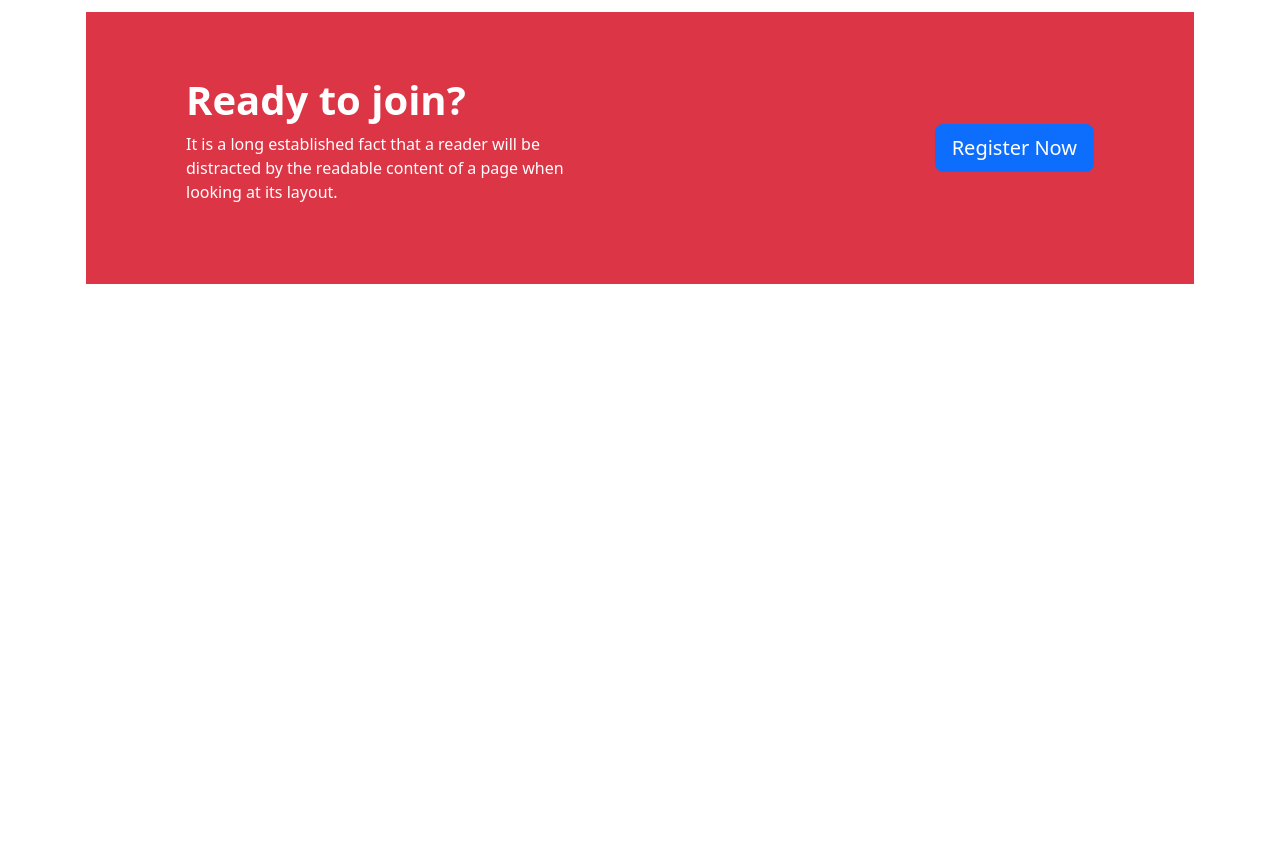
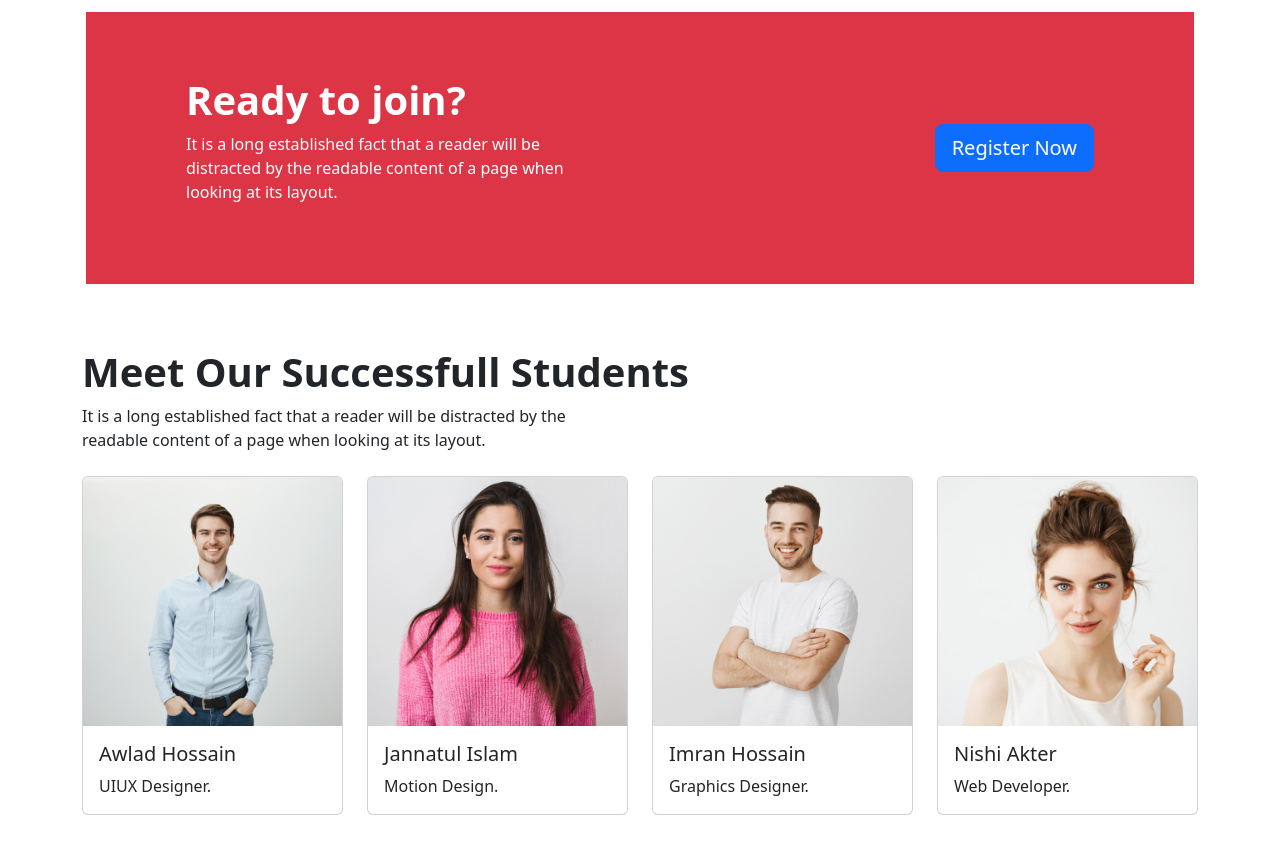
Before and after one commit to asifiqbal07/assignment-3, a plain HTML site: page index.html in a window 1280 px wide. Shown: the part 2771-3624 px from the top of the page. Before the commit the page ends 3071 px from the top, so only its background shows below. Drawn offline with nearby package versions, Linux system fonts and the light colour scheme.

Commit message:
Student Section Added

```diff
--- a/index.html
+++ b/index.html
@@ -239,6 +239,9 @@
     </section>
     <!-- Explore Section End ----------------------------------->
 
+    <!----------------------
+      Register Section Start
+    ---------------------------------------------------------->
 
     <section class="container mt-5 p-3">
       <div class="container overflow-hidden bg-danger">
@@ -259,6 +262,63 @@
         </div>
       </div>
     </section>
+    <!------------------------
+      Register Section End
+      -------------------->
+
+
+      <!-----------------------Students Section Start -------------------------------->
+      <Section class="container my-5">
+        <h1 class="fw-bold">Meet Our Successfull Students</h1>
+        <p>
+          It is a long established fact that a reader will be distracted by the <br> readable content of a page when looking at its layout.
+        </p>
+        <div class="mt-4">
+          <div class="row row-cols-1 row-cols-md-2 row-cols-lg-4 g-4">
+            <div class="col">
+              <div class="card">
+                <img src="images/student/student-1.png" class="card-img-top" alt="...">
+                <div class="card-body">
+                  <h5 class="card-title">Awlad Hossain</h5>
+                  <p class="card-text">UIUX Designer.</p>
+                </div>
+              </div>
+            </div>
+            <div class="col">
+              <div class="card">
+                <img src="images/student/student-2.png" class="card-img-top" alt="...">
+                <div class="card-body">
+                  <h5 class="card-title">Jannatul Islam</h5>
+                  <p class="card-text">Motion Design.</p>
+                </div>
+              </div>
+            </div>
+            <div class="col">
+              <div class="card">
+                <img src="images/student/student-3.png" class="card-img-top" alt="...">
+                <div class="card-body">
+                  <h5 class="card-title">Imran Hossain</h5>
+                  <p class="card-text">Graphics Designer.</p>
+                </div>
+              </div>
+            </div>
+            <div class="col">
+              <div class="card">
+                <img src="images/student/student-4.png" class="card-img-top" alt="...">
+                <div class="card-body">
+                  <h5 class="card-title">Nishi Akter</h5>
+                  <p class="card-text">Web Developer.</p>
+                </div>
+              </div>
+            </div>
+          </div>
+        </div>
+      </Section>
+
+      <!-----------------
+        Students Section End
+      ------------------------>
+
   </main>
 
   <script src="https://cdn.jsdelivr.net/npm/bootstrap@5.2.0/dist/js/bootstrap.bundle.min.js"
```
